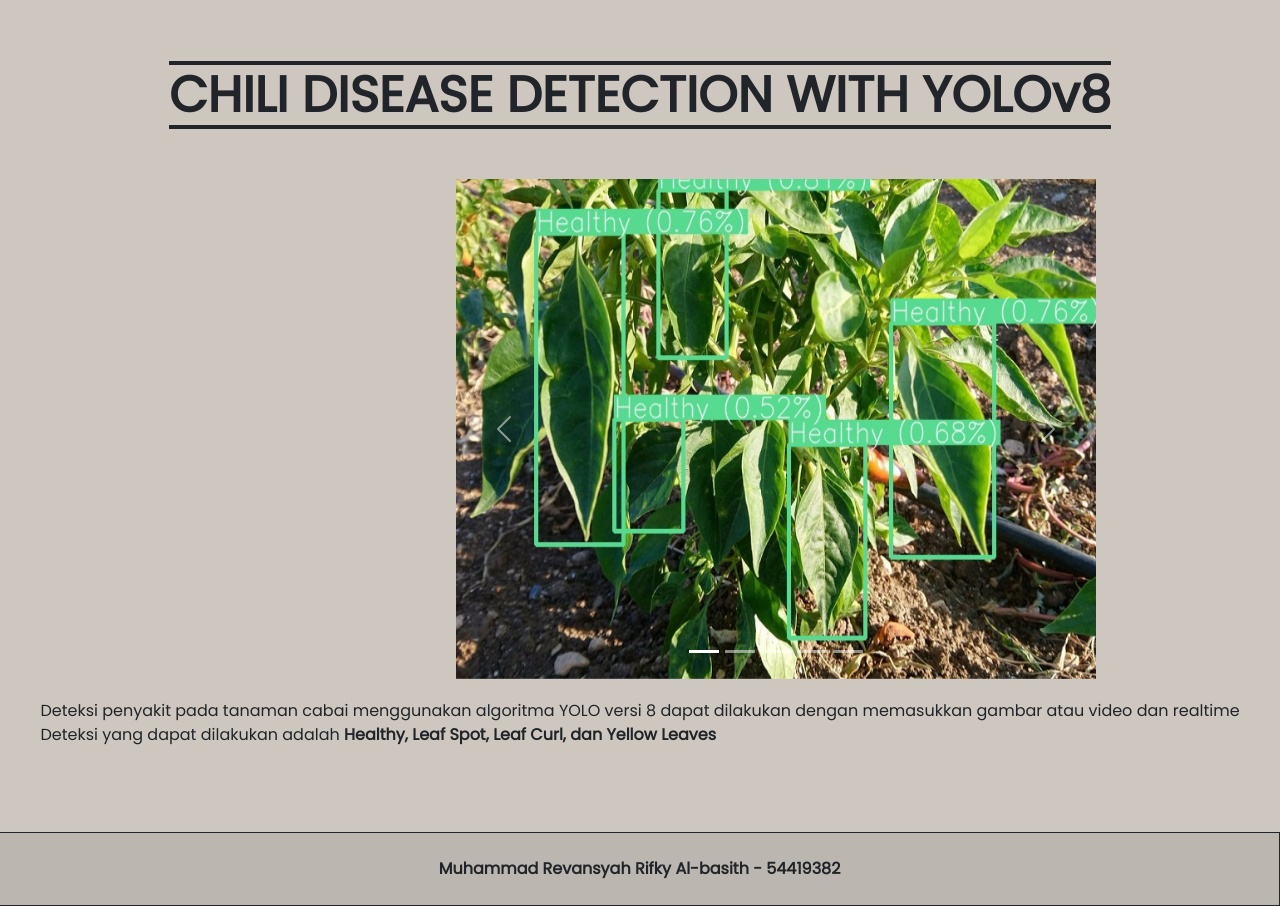
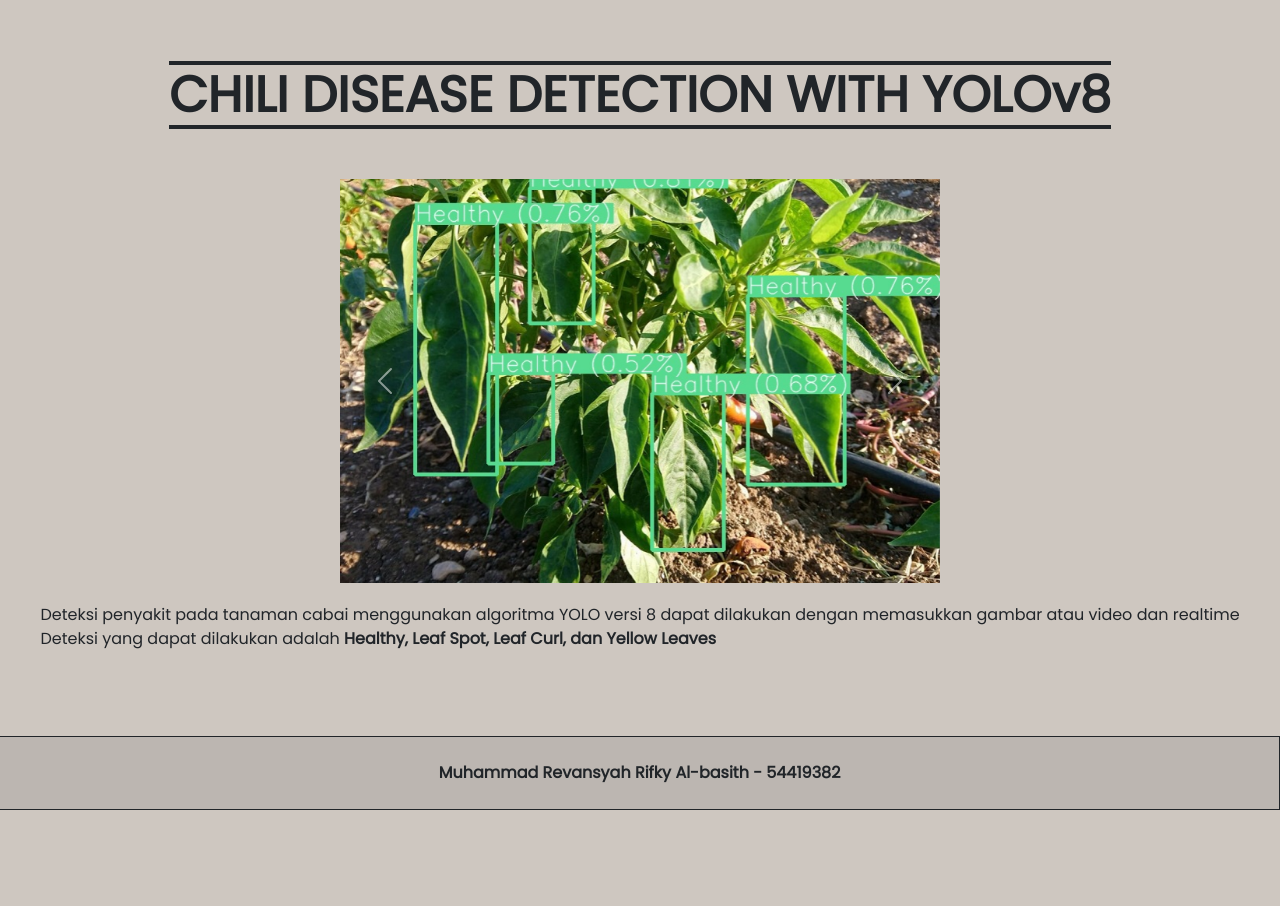
Before and after one commit to muhrevan08/ChiliPlantDiseaseDetection-YoloV8, a Flask app: page / in a window 1280 px wide. Shown: the part 89-995 px from the top of the page. After the commit the page ends 899 px from the top, so only its background shows below. Run offline with Flask 3, Linux system fonts and the light colour scheme.

Commit message:
update css html

```diff
--- a/static/css/style.css
+++ b/static/css/style.css
@@ -1,20 +1,12 @@
 @import url('https://fonts.googleapis.com/css2?family=Poppins:wght@300;400&display=swap');
-
-body {
+*, html, body {
     font-family: 'Poppins', sans-serif;
     margin: 0;
     padding: 0;
+
+}
+body {
     background-color: #cec7c0;
-}
-
-@keyframes slide {
-    from {
-        transform: translateX(-100%);
-    }
-
-    to {
-        transform: translateX(0);
-    }
 }
 
 .nameDetection {
@@ -35,15 +27,15 @@ body {
     height: 62px;
 }
 
-.carousel {
-    width: 50%;
-    height: 500px;
-    margin-left: 456px;
+.set-carousel {
+    display: flex;
+    justify-content: center;
 }
 
-.image-carousel {
-    width: 100%;
-    height: 500px;
+.carousel {
+    position: relative;
+    width: 600px;
+
 }
 
 .MyBiodata {
--- a/templates/home.html
+++ b/templates/home.html
@@ -48,44 +48,32 @@
     <span class="border-bottom border-top border-dark border-4">CHILI DISEASE DETECTION WITH YOLOv8</span>
   </h1>
 
-  <div id="carouselExample" class="carousel slide">
-    <div class="carousel-indicators">
-      <button type="button" data-bs-target="#carouselExampleIndicators" data-bs-slide-to="0" class="active"
-        aria-current="true" aria-label="Slide 1"></button>
-      <button type="button" data-bs-target="#carouselExampleIndicators" data-bs-slide-to="1"
-        aria-label="Slide 2"></button>
-      <button type="button" data-bs-target="#carouselExampleIndicators" data-bs-slide-to="2"
-        aria-label="Slide 3"></button>
-      <button type="button" data-bs-target="#carouselExampleIndicators" data-bs-slide-to="3"
-        aria-label="Slide 4"></button>
-      <button type="button" data-bs-target="#carouselExampleIndicators" data-bs-slide-to="4"
-        aria-label="Slide 5"></button>
-    </div>
-
+  <!-- CAROUSEL -->
+  <div class="set-carousel">
+    <div id="carouselExample" class="carousel slide width:600px">
       <div class="carousel-inner">
         <div class="carousel-item active">
-        <img src="/static/web_images/1.jpg" class="d-block image-carousel" alt="Healthy" />
+          <img src="/static/web_images/1.jpg" class="d-block w-100" alt="...">
         </div>
         <div class="carousel-item">
-        <img src="/static/web_images/2.jpg" class="d-block image-carousel" alt="Leaf Spot" />
+          <img src="/static/web_images/2.jpg" class="d-block w-100" alt="...">
         </div>
         <div class="carousel-item">
-        <img src="/static/web_images/3.jpg" class="d-block image-carousel" alt="Leaf Curl" />
+          <img src="/static/web_images/3.jpg" class="d-block w-100" alt="...">
         </div>
         <div class="carousel-item">
-        <img src="/static/web_images/4.jpg" class="d-block image-carousel" alt="Yellow Leaves" />
+          <img src="/static/web_images/4.jpg" class="d-block w-100" alt="...">
         </div>
       </div>
-
       <button class="carousel-control-prev" type="button" data-bs-target="#carouselExample" data-bs-slide="prev">
         <span class="carousel-control-prev-icon" aria-hidden="true"></span>
         <span class="visually-hidden">Previous</span>
       </button>
-
       <button class="carousel-control-next" type="button" data-bs-target="#carouselExample" data-bs-slide="next">
         <span class="carousel-control-next-icon" aria-hidden="true"></span>
         <span class="visually-hidden">Next</span>
       </button>
+    </div>
   </div>
 
   <div class="info">
```
Also changed, not shown: static/css/realtime_style.css (+6 -5 lines), yolo_assets/Detections/output.jpg (deleted). Lines whose indentation alone changed are shown as unchanged.
